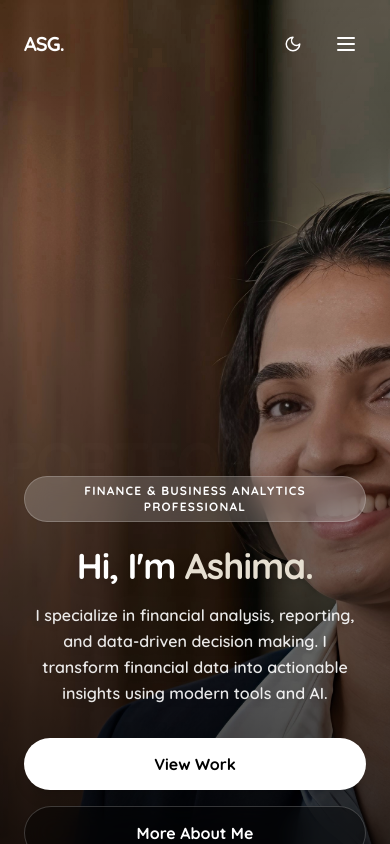
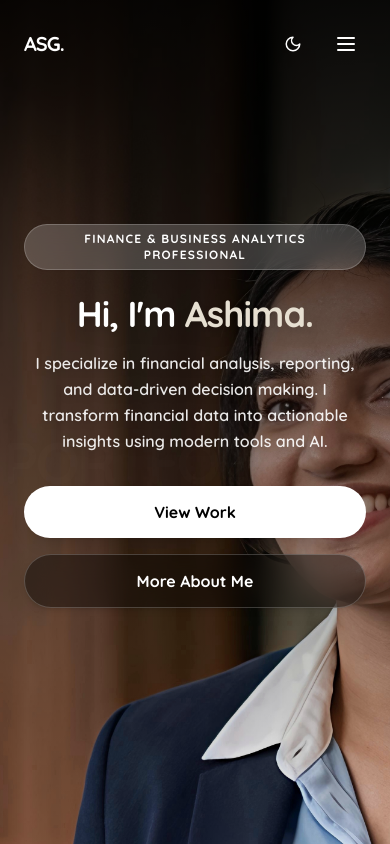
Before and after one commit to AshimaSusan/Portfolio, a React (Vite) app: page / in a window 390 px wide. Shown: the top 844 px of the page. Built offline with nearby package versions, Linux system fonts and the light colour scheme.

Commit message:
Move hero text to top on mobile and reverse mobile gradient direction

```diff
--- a/src/components/Hero.jsx
+++ b/src/components/Hero.jsx
@@ -11,8 +11,8 @@ const Hero = () => {
           alt="Background Avatar"
           className="w-full h-full object-cover object-center opacity-100 dark:opacity-90"
         />
-        {/* Protective gradients for text legibility. Bottom on mobile, Left on desktop */}
-        <div className="absolute inset-0 bg-gradient-to-t from-black/90 via-black/40 to-transparent md:bg-gradient-to-r md:from-black/90 md:via-black/50 md:to-transparent"></div>
+        {/* Protective gradients for text legibility. Top on mobile, Left on desktop */}
+        <div className="absolute inset-0 bg-gradient-to-b from-black/90 via-black/40 to-transparent md:bg-gradient-to-r md:from-black/90 md:via-black/50 md:to-transparent"></div>
       </div>
 
       {/* Background Large Text */}
@@ -28,13 +28,13 @@ const Hero = () => {
         </motion.h1>
       </div>
 
-      <div className="container mx-auto px-6 md:px-12 relative z-10 flex flex-col justify-end md:justify-center items-center md:items-start pb-16 md:pb-0 w-full h-full min-h-screen pt-32">
+      <div className="container mx-auto px-6 md:px-12 relative z-10 flex flex-col justify-start md:justify-center items-center md:items-start pb-16 md:pb-0 w-full h-full min-h-screen pt-32">
         {/* Text Content */}
         <motion.div
           initial={{ opacity: 0, y: 30 }}
           animate={{ opacity: 1, y: 0 }}
           transition={{ duration: 0.8, delay: 0.2 }}
-          className="flex flex-col items-center text-center md:items-start md:text-left max-w-xl mt-auto md:mt-12 w-full"
+          className="flex flex-col items-center text-center md:items-start md:text-left max-w-xl mt-4 md:mt-12 w-full"
         >
           <span className="inline-block py-1.5 px-3 rounded-full bg-white/20 backdrop-blur-md text-xs font-bold mb-6 tracking-widest uppercase border border-white/20 shadow-sm text-white">
             Finance & Business Analytics Professional
```
